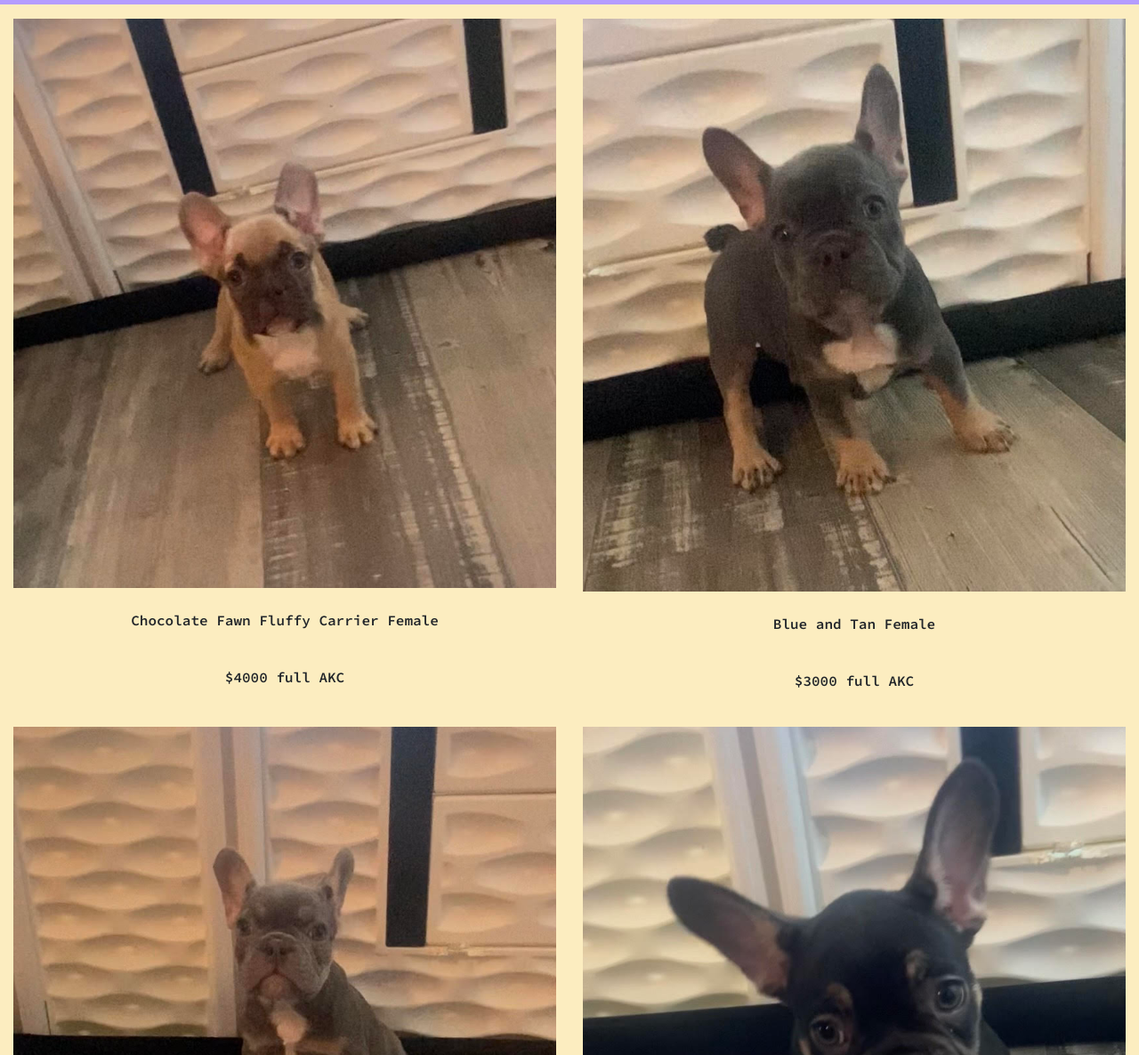
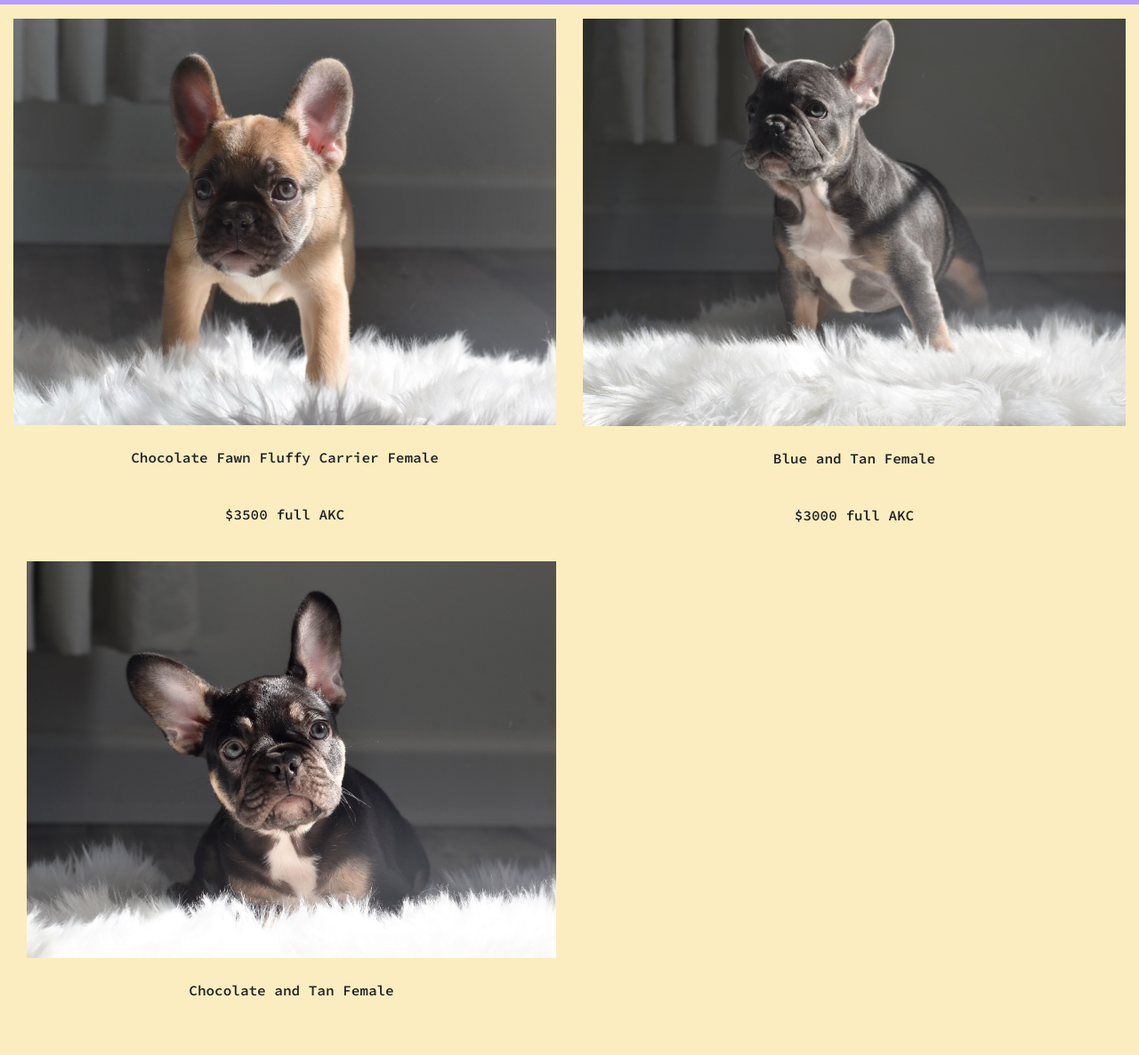
Before and after one commit to nftgoat/PBJ-Frenchies-Site, a plain HTML site: page puppies.html in a window 1280 px wide. Shown: the part 86-1272 px from the top of the page at 89% size. Drawn offline with nearby package versions, Linux system fonts and the light colour scheme.

Commit message:
added better pics and removed sold puppy

```diff
--- a/puppies.html
+++ b/puppies.html
@@ -50,18 +50,18 @@
            <a class="btn btn-primary btn-lg" href="#" role="button">Learn more</a> -->
            <section class="col-12 col-md-6">
             <div>
-          <img src="./assets/images/pupp2.jpg" class="d-block w-100" alt="...">
+          <img src="./assets/images/IMG_8169.jpeg" class="d-block w-100" alt="...">
           <br>
           <p>Chocolate Fawn Fluffy Carrier Female</>
           <br><br>
           <!-- <p>$2500 for pet home only</p> -->
-          <p>$4000 full AKC</p>
+          <p>$3500 full AKC</p>
           <br>
         </div>
            </section>
            <section class="col-12 col-md-6">
               <div>
-                <img src="./assets/images/pupp3.jpg" class="d-block w-100" alt="...">
+                <img src="./assets/images/IMG_8160.jpeg" class="d-block w-100" alt="...">
                 <br>
                 <p>Blue and Tan Female</p>
           <br>
@@ -69,14 +69,14 @@
           <br>
               </div>
           </section>
-          <section class="col-12 col-md-6">
+          <!-- <section class="col-12 col-md-6">
             <div>
               <img src="./assets/images/pupp1.jpg" class="d-block w-100" alt="...">
               <br>
             <p>Lilac and Tan Male</p>
           <br><br>
           <p>$2500 full AKC</p>
-          <!-- <p>$3500 for full rights</p> -->
+          <p>$3500 for full rights</p> -->
           <br>
             </div>
           </section>
@@ -92,7 +92,7 @@
             </section> -->
             <section class="col-12 col-md-6">
               <div>
-                <img src="./assets/images/pupp0.jpg" class="d-block w-100" alt="...">
+                <img src="./assets/images/IMG_8165.jpeg" class="d-block w-100" alt="...">
                 <br>
                 <p>Chocolate and Tan Female</p>
           <br><br>
```
Also changed, not shown: index.html (+7 -7 lines), assets/images/IMG_1572.jpg (deleted), assets/images/IMG_1573.jpg (deleted), assets/images/IMG_1574.jpg (deleted), assets/images/IMG_1575.jpg (deleted), assets/images/IMG_1576.jpg (deleted), assets/images/IMG_1577.jpg (deleted), assets/images/IMG_1578.jpg (deleted), assets/images/IMG_1580.jpg (deleted), assets/images/IMG_1582.jpg (deleted), assets/images/IMG_1583.jpg (deleted), assets/images/IMG_8160.jpeg (added), assets/images/IMG_8165.jpeg (added), assets/images/IMG_8169.jpeg (added).
